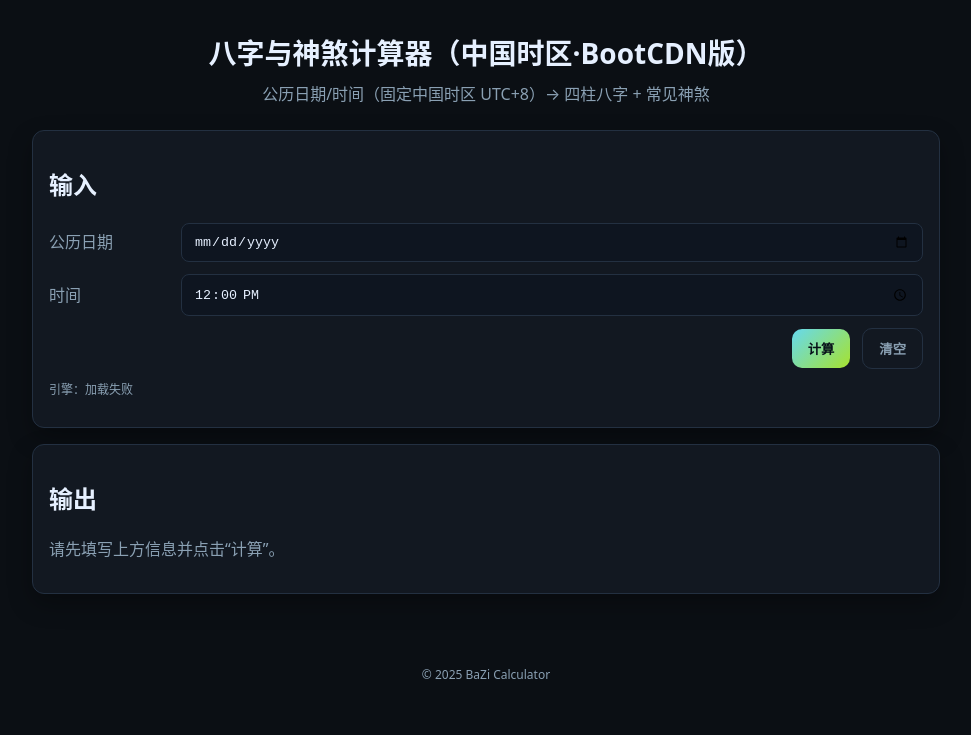
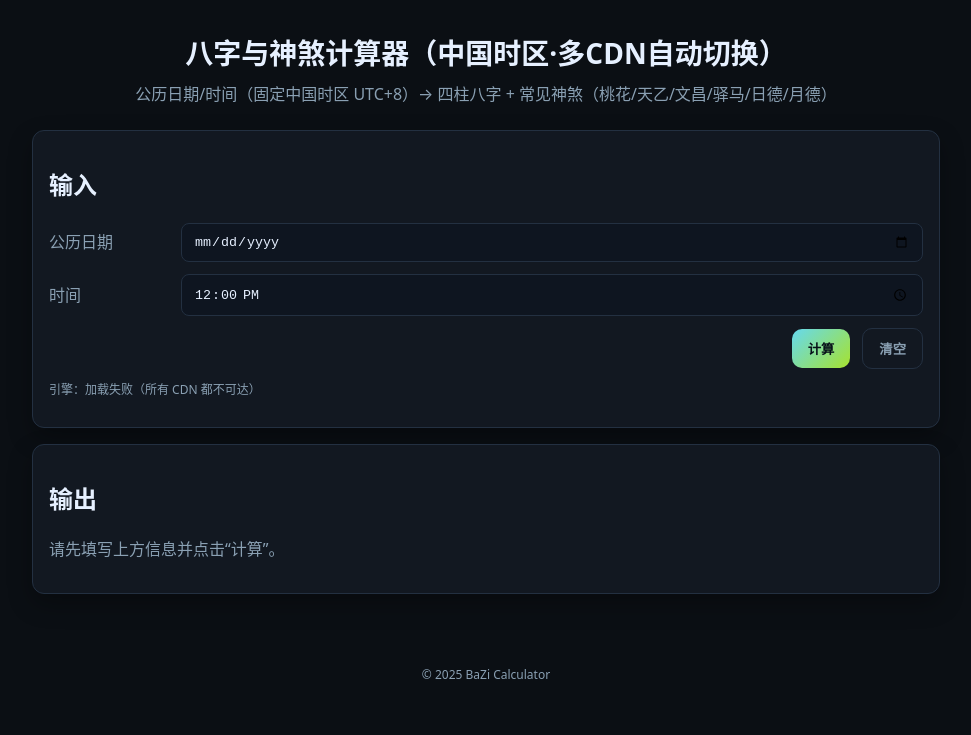
Before and after one commit to athos2586/bazi, a plain HTML site: page index.html in a window 1280 px wide. Shown: the whole page, without its empty margins (154-1125 px from the left). Drawn offline with Linux system fonts and the light colour scheme.

Commit message:
Update index.html

```diff
--- a/index.html
+++ b/index.html
@@ -3,7 +3,7 @@
 <head>
 <meta charset="utf-8" />
 <meta name="viewport" content="width=device-width,initial-scale=1" />
-<title>八字与神煞计算器（中国时区·BootCDN版）</title>
+<title>八字与神煞计算器（中国时区·多CDN自动切换）</title>
 <style>
 :root{--bg:#0b0f14;--card:#121821;--muted:#8aa0b3;--text:#e6f0ff;--accent:#66d9ef;--accent2:#a6e22e;--danger:#ff6b6b;--border:#233041}
 *{box-sizing:border-box}
@@ -30,8 +30,8 @@ footer{text-align:center;color:var(--muted);padding:24px 16px 48px;font-size:12p
 </head>
 <body>
 <header>
-  <h1>八字与神煞计算器（中国时区·BootCDN版）</h1>
-  <p class="subtitle">公历日期/时间（固定中国时区 UTC+8）→ 四柱八字 + 常见神煞</p>
+  <h1>八字与神煞计算器（中国时区·多CDN自动切换）</h1>
+  <p class="subtitle">公历日期/时间（固定中国时区 UTC+8）→ 四柱八字 + 常见神煞（桃花/天乙/文昌/驿马/日德/月德）</p>
 </header>
 
 <main>
@@ -63,11 +63,54 @@ footer{text-align:center;color:var(--muted);padding:24px 16px 48px;font-size:12p
 </main>
 <footer>© 2025 BaZi Calculator</footer>
 
-<!-- Load lunar-javascript from BootCDN -->
-<script src="https://cdn.bootcdn.net/ajax/libs/lunar-javascript/1.6.13/lunar.min.js"></script>
 <script>
-const engineEl=document.getElementById('engine');
-const out=html=>document.getElementById('output').innerHTML=html;
+/** Multi-CDN loader for lunar-javascript **/
+const ENGINE = { loadedFrom: null, version: '1.6.13' };
+const engineEl = document.getElementById('engine');
+const CDN_URLS = [
+  // BootCDN
+  `https://cdn.bootcdn.net/ajax/libs/lunar-javascript/${ENGINE.version}/lunar.min.js`,
+  // Staticfile.org
+  `https://cdn.staticfile.org/lunar-javascript/${ENGINE.version}/lunar.min.js`,
+  // jsDelivr
+  `https://cdn.jsdelivr.net/npm/lunar-javascript@${ENGINE.version}/lunar.min.js`,
+];
+
+function loadScript(url, timeoutMs=8000){
+  return new Promise((resolve, reject) => {
+    const s = document.createElement('script');
+    const t = setTimeout(() => {
+      s.remove();
+      reject(new Error('timeout'));
+    }, timeoutMs);
+    s.src = url;
+    s.async = true;
+    s.onload = () => { clearTimeout(t); resolve(url); };
+    s.onerror = () => { clearTimeout(t); s.remove(); reject(new Error('error')); };
+    document.head.appendChild(s);
+  });
+}
+
+async function loadLunarWithFallback(){
+  for (const url of CDN_URLS) {
+    try {
+      engineEl.textContent = `引擎：尝试加载 ${url} …`;
+      await loadScript(url);
+      if (window.Lunar && window.Lunar.Solar) {
+        ENGINE.loadedFrom = url;
+        engineEl.textContent = `引擎：JavaScript（lunar-javascript · 已加载：${new URL(url).host}）`;
+        return true;
+      }
+    } catch (_) {
+      // continue
+    }
+  }
+  engineEl.textContent = '引擎：加载失败（所有 CDN 都不可达）';
+  return false;
+}
+
+/** App logic **/
+const out = (html) => document.getElementById('output').innerHTML = html;
 
 function splitGZ(gz){
   if(!gz) return {gan:'',zhi:'',gz:''};
@@ -119,7 +162,7 @@ function compute(){
     const [hh,mm]=time.split(':').map(v=>parseInt(v,10));
 
     const Solar=window.Lunar.Solar;
-    const lunar=Solar.fromYmdHms(y,m,d,hh,mm,0).getLunar();
+    const lunar=Solar.fromYmdHms(y,m,d,hh,mm,0).getLunar(); // 中国时区固定，直接当作当地时间
     const ec=lunar.getEightChar();
     const solarText=`${y}年${m}月${d}日 ${String(hh).padStart(2,'0')}:${String(mm).padStart(2,'0')}（中国标准时间 UTC+8）`;
 
@@ -133,16 +176,16 @@ function compute(){
       },
       shensha:{
         taohua:(lunar.getPeachBlossom&&lunar.getPeachBlossom())||'',
-        tianyi:(lunar.getTianYi&&lunar.getTianYi())||'',
-        wencang:(lunar.getWenChang&&lunar.getWenChang())||'',
-        yima:(lunar.getYiMa&&lunar.getYiMa())||'',
+        tianyi:(lunar.getTianYi&&lunar.getTianYi())|| (lunar.getTianYiGuiRen&&lunar.getTianYiGuiRen()) || '',
+        wencang:(lunar.getWenChang&&lunar.getWenChang())|| (lunar.getWenchang&&lunar.getWenchang()) || '',
+        yima:(lunar.getYiMa&&lunar.getYiMa())|| (lunar.getYima&&lunar.getYima()) || '',
         rde:(lunar.getRiDe&&lunar.getRiDe())||'',
         yde:(lunar.getYueDe&&lunar.getYueDe())||''
       },
       meta:{
         shengxiao:lunar.getYearShengXiao(),
         lunarDate:lunar.toString(),
-        jieqi:lunar.getJieQi()||''
+        jieqi:(lunar.getJieQi&&lunar.getJieQi())||''
       }
     };
     renderResult(payload);
@@ -151,14 +194,10 @@ function compute(){
   }
 }
 
-document.addEventListener('DOMContentLoaded',()=>{
-  if(window.Lunar && window.Lunar.Solar){
-    engineEl.textContent='引擎：JavaScript（lunar-javascript·BootCDN）';
-  }else{
-    engineEl.textContent='引擎：加载失败';
-  }
-  document.getElementById('bazi-form').addEventListener('submit',e=>{e.preventDefault();compute();});
-  document.getElementById('reset').addEventListener('click',()=>{
+document.addEventListener('DOMContentLoaded', async ()=>{
+  await loadLunarWithFallback();
+  document.getElementById('bazi-form').addEventListener('submit', e => { e.preventDefault(); compute(); });
+  document.getElementById('reset').addEventListener('click', () => {
     document.getElementById('bazi-form').reset();
     out('<p class="muted">请先填写上方信息并点击“计算”。</p>');
   });
```
